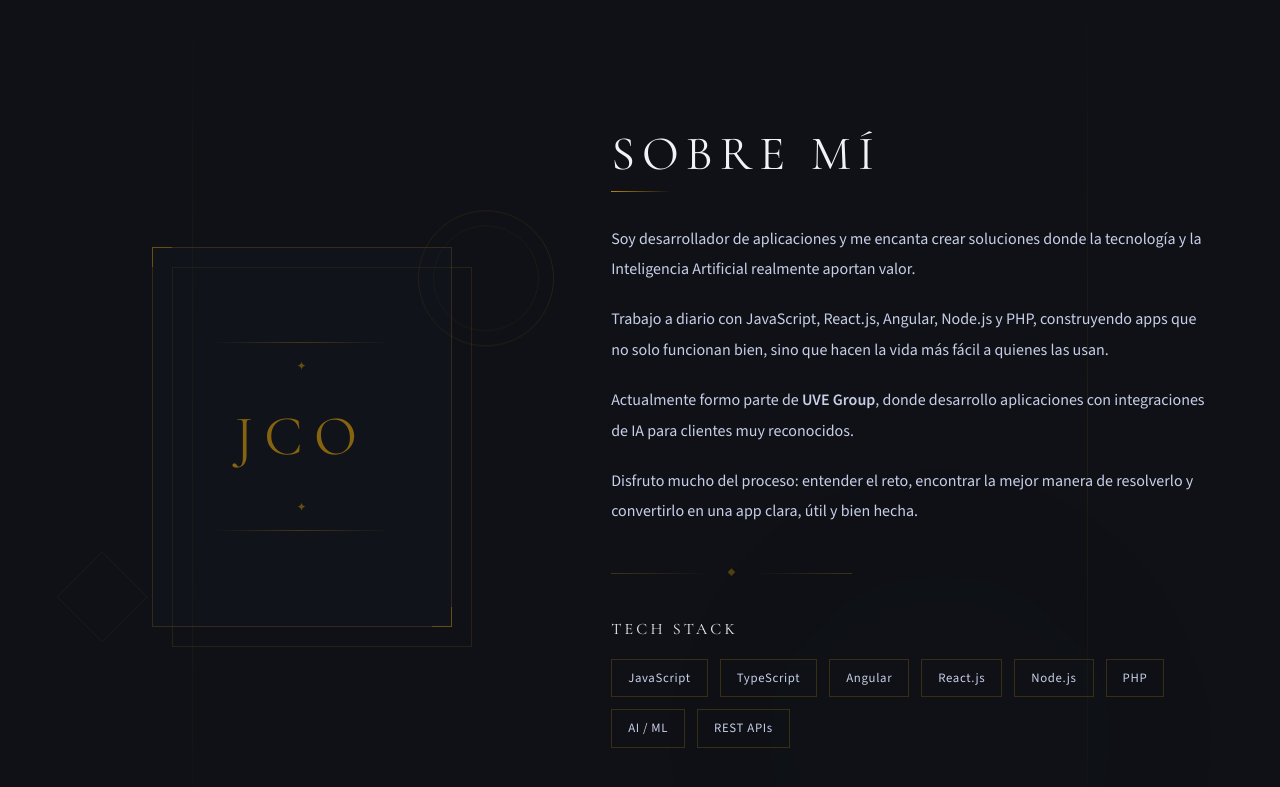
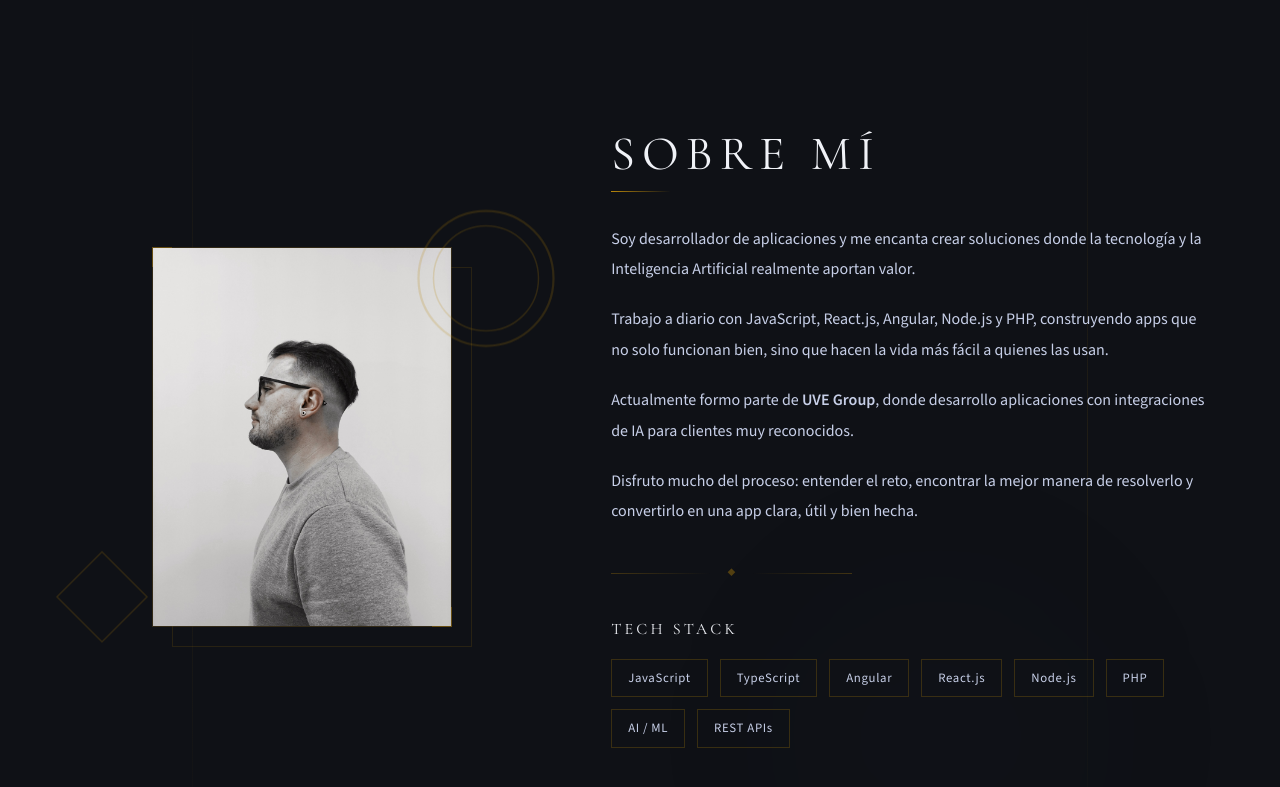
Before and after one commit to JordiComes/portfolio-dev, an Angular app: page / in a window 1280 px wide. Shown: the part 802-1589 px from the top of the page. Built offline with nearby package versions, Linux system fonts and the light colour scheme.

Commit message:
feat: ajustes en la imagen al subirla

```diff
--- a/src/app/components/about/about.html
+++ b/src/app/components/about/about.html
@@ -17,11 +17,7 @@
       <div class="about-visual" appScrollAnimation direction="left">
         <div class="visual-frame">
           <div class="frame-border">
-            <div class="initials-container">
-              <span class="initials-glyph">&#10022;</span>
-              <span class="initials-text">JCO</span>
-              <span class="initials-glyph">&#10022;</span>
-            </div>
+            <img src="mi-persona.jpg" alt="Jordi Comes" class="frame-image">
             <div class="frame-line top"></div>
             <div class="frame-line bottom"></div>
           </div>
@@ -30,11 +26,11 @@
 
         <!-- Decorative Ornaments -->
         <svg class="ornament ornament-1" viewBox="0 0 100 100">
-          <circle cx="50" cy="50" r="45" fill="none" stroke="currentColor" stroke-width="0.5"/>
-          <circle cx="50" cy="50" r="35" fill="none" stroke="currentColor" stroke-width="0.3"/>
+          <circle cx="50" cy="50" r="45" fill="none" stroke="currentColor" stroke-width="1.5"/>
+          <circle cx="50" cy="50" r="35" fill="none" stroke="currentColor" stroke-width="1"/>
         </svg>
         <svg class="ornament ornament-2" viewBox="0 0 100 100">
-          <path d="M50 5 L95 50 L50 95 L5 50 Z" fill="none" stroke="currentColor" stroke-width="0.5"/>
+          <path d="M50 5 L95 50 L50 95 L5 50 Z" fill="none" stroke="currentColor" stroke-width="1.5"/>
         </svg>
       </div>
 
--- a/src/app/components/about/about.scss
+++ b/src/app/components/about/about.scss
@@ -118,6 +118,21 @@
   flex-direction: column;
   align-items: center;
   gap: 1rem;
+}
+
+.frame-image {
+  position: absolute;
+  inset: 0;
+  width: 100%;
+  height: 100%;
+  object-fit: cover;
+  object-position: center;
+  z-index: 1;
+}
+
+.ornament-1,
+.ornament-2 {
+  z-index: 2;
 }
 
 .initials-glyph {
--- a/src/app/components/intro/intro.html
+++ b/src/app/components/intro/intro.html
@@ -29,8 +29,8 @@
     <div class="line-decoration bottom"></div>
 
     <svg class="organic-shape" viewBox="0 0 200 200" preserveAspectRatio="xMidYMid slice">
-      <path class="shape-path" d="M100,10 Q150,50 140,100 T100,190 Q50,150 60,100 T100,10" fill="none" stroke="currentColor" stroke-width="0.5" />
-      <circle class="shape-circle" cx="100" cy="100" r="60" fill="none" stroke="currentColor" stroke-width="0.3" />
+      <path class="shape-path" d="M100,10 Q150,50 140,100 T100,190 Q50,150 60,100 T100,10" fill="none" stroke="currentColor" stroke-width="1.2" />
+      <circle class="shape-circle" cx="100" cy="100" r="60" fill="none" stroke="currentColor" stroke-width="0.8" />
     </svg>
   </div>
 </div>
```
Also changed, not shown: public/mi-persona.jpg (added).
